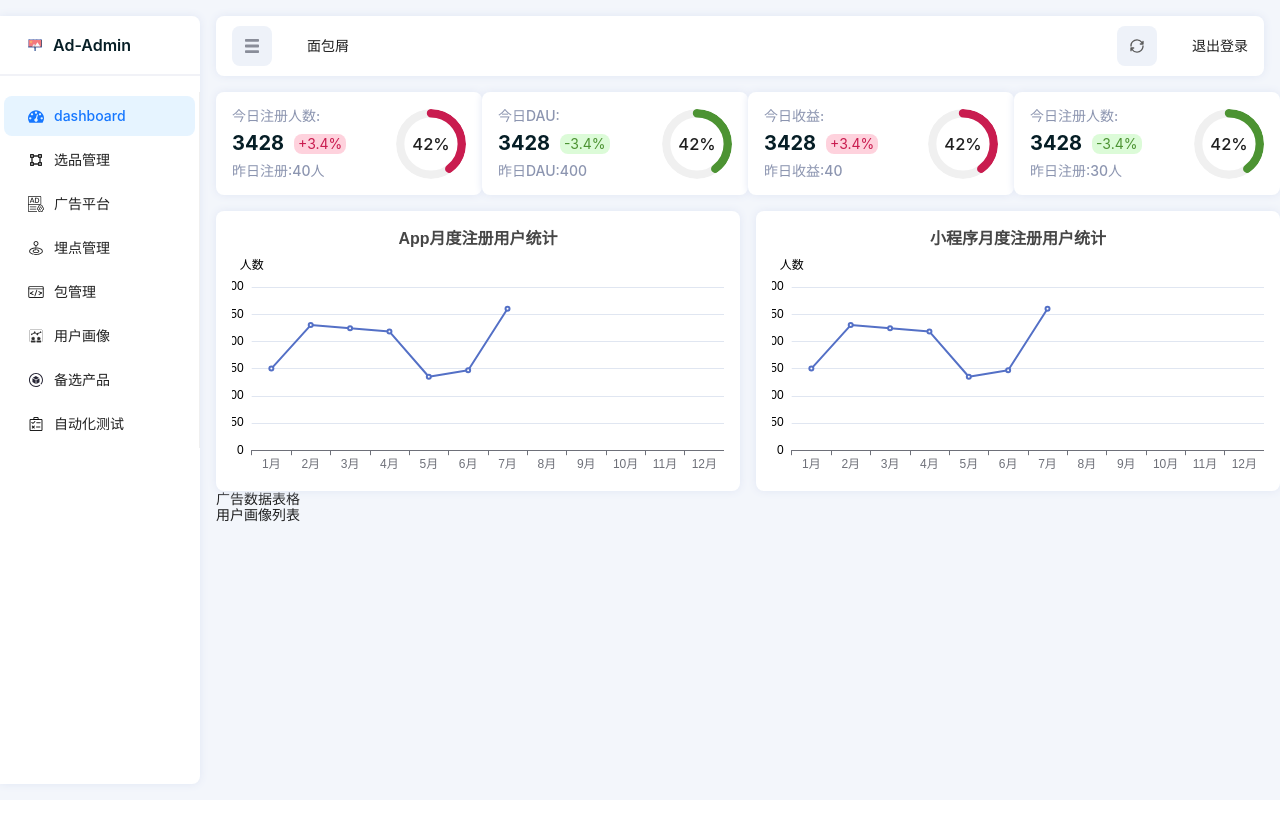
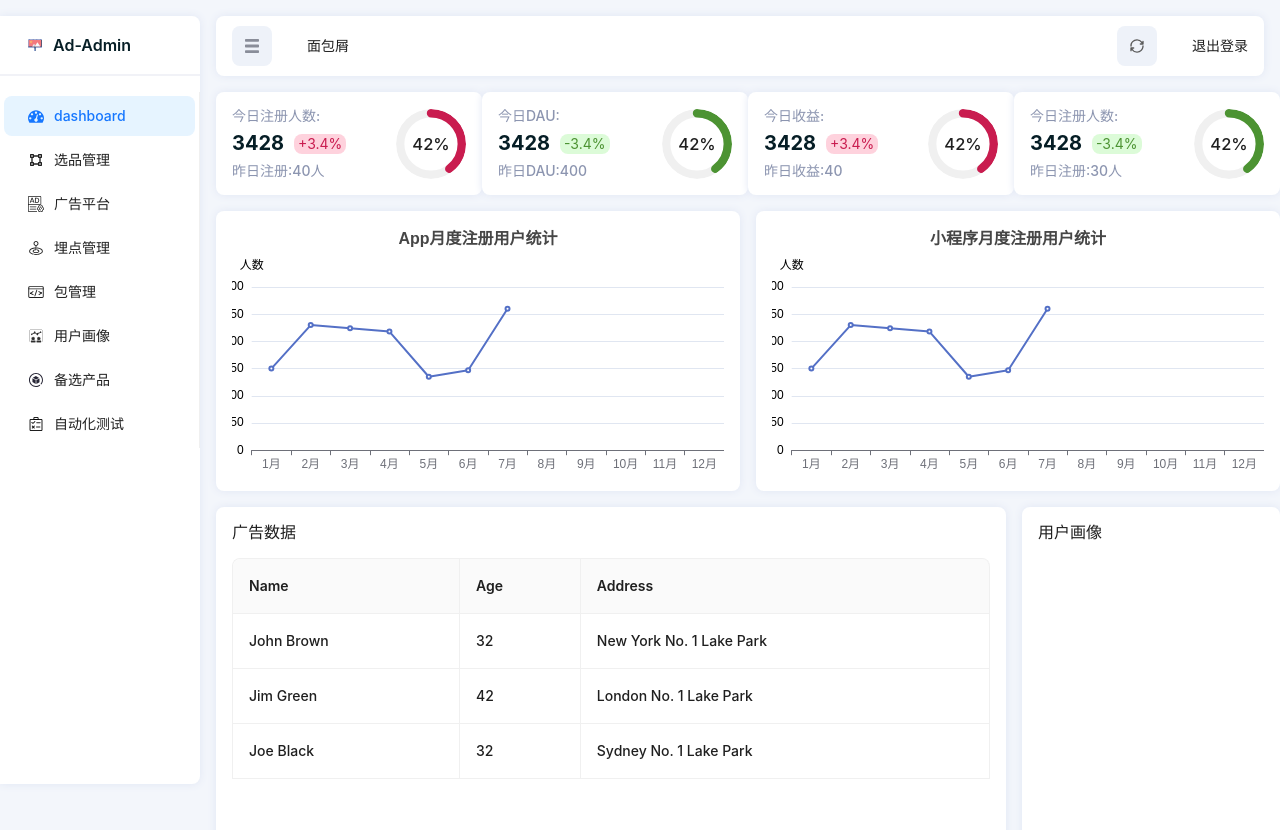
Before and after one commit to MicMagic/Ad-Admin, a React (Create React App) app: page /#/homepage/dashboard in a window 1280 px wide. Shown: the top 830 px of the page. Before the commit the page ends 800 px from the top, so only its background shows below. Built offline with nearby package versions, Linux system fonts and the light colour scheme.

Commit message:
feat: 构建表格

```diff
--- a/src/views/Dashboard/index.scss
+++ b/src/views/Dashboard/index.scss
@@ -64,4 +64,32 @@
             }
         }
     }
+    .dashborad-table {
+        width: calc(75% - 8px);
+        height: 420px;
+        margin-top: 16px;
+        padding: 16px;
+        box-shadow: 0 0 8px 0 #e0e6f4;
+        background-color: #fff;
+        border-radius: 8px;
+        .table-title {
+            font-size: 16px;
+            font-weight: 500;
+            margin-bottom: 16px;
+        }
+    }
+    .dashborad-list {
+        width: calc(25% - 8px);
+        height: 420px;
+        margin-top: 16px;
+        padding: 16px;
+        box-shadow: 0 0 8px 0 #e0e6f4;
+        background-color: #fff;
+        border-radius: 8px;
+        .list-title {
+            font-size: 16px;
+            font-weight: 500;
+            margin-bottom: 16px;
+        }
+    }
 }
--- a/src/views/Dashboard/index.tsx
+++ b/src/views/Dashboard/index.tsx
@@ -4,11 +4,57 @@ import { LineChart, LineSeriesOption } from 'echarts/charts';
 import { GridComponent, TitleComponent, TitleComponentOption, GridComponentOption, TooltipComponent, TooltipComponentOption } from 'echarts/components';
 import { LabelLayout, UniversalTransition } from 'echarts/features';
 import { CanvasRenderer } from 'echarts/renderers';
-import { Row, Col, Progress } from 'antd';
+import { Row, Col, Progress, Table } from 'antd';
+import type { ColumnsType } from 'antd/es/table';
 import './index.scss';
+interface DataType {
+  key: string;
+  name: string;
+  age: number;
+  address: string;
+}
 
 type EchartsOption = echarts.ComposeOption<TitleComponentOption | GridComponentOption | LineSeriesOption | TooltipComponentOption>
 export default function Dashboard() {
+  // 表格表头
+  const columns: ColumnsType<DataType> = [
+    {
+      title: 'Name',
+      dataIndex: 'name',
+      key: 'name',
+    },
+    {
+      title: 'Age',
+      dataIndex: 'age',
+      key: 'age',
+    },
+    {
+      title: 'Address',
+      dataIndex: 'address',
+      key: 'address',
+    }
+  ];
+  // 表格数据
+  const data: DataType[] = [
+    {
+      key: '1',
+      name: 'John Brown',
+      age: 32,
+      address: 'New York No. 1 Lake Park',
+    },
+    {
+      key: '2',
+      name: 'Jim Green',
+      age: 42,
+      address: 'London No. 1 Lake Park',
+    },
+    {
+      key: '3',
+      name: 'Joe Black',
+      age: 32,
+      address: 'Sydney No. 1 Lake Park',
+    },
+  ];
   // 注册组件
   echarts.use([
     GridComponent,
@@ -148,10 +194,15 @@ export default function Dashboard() {
           </Col>
         </Row>
       </div>
-      <div>
-        <div>广告数据表格</div>
-        <div>用户画像列表</div>
-      </div>
+      <Row justify="space-between">
+        <Col className='dashborad-table'>
+          <div className='table-title'>广告数据</div>
+          <Table pagination={false} bordered={true} columns={columns} dataSource={data}/>
+        </Col>
+        <Col className='dashborad-list'>
+          <div className='list-title'>用户画像</div>
+        </Col>
+      </Row>
     </div>
   );
 }
```
